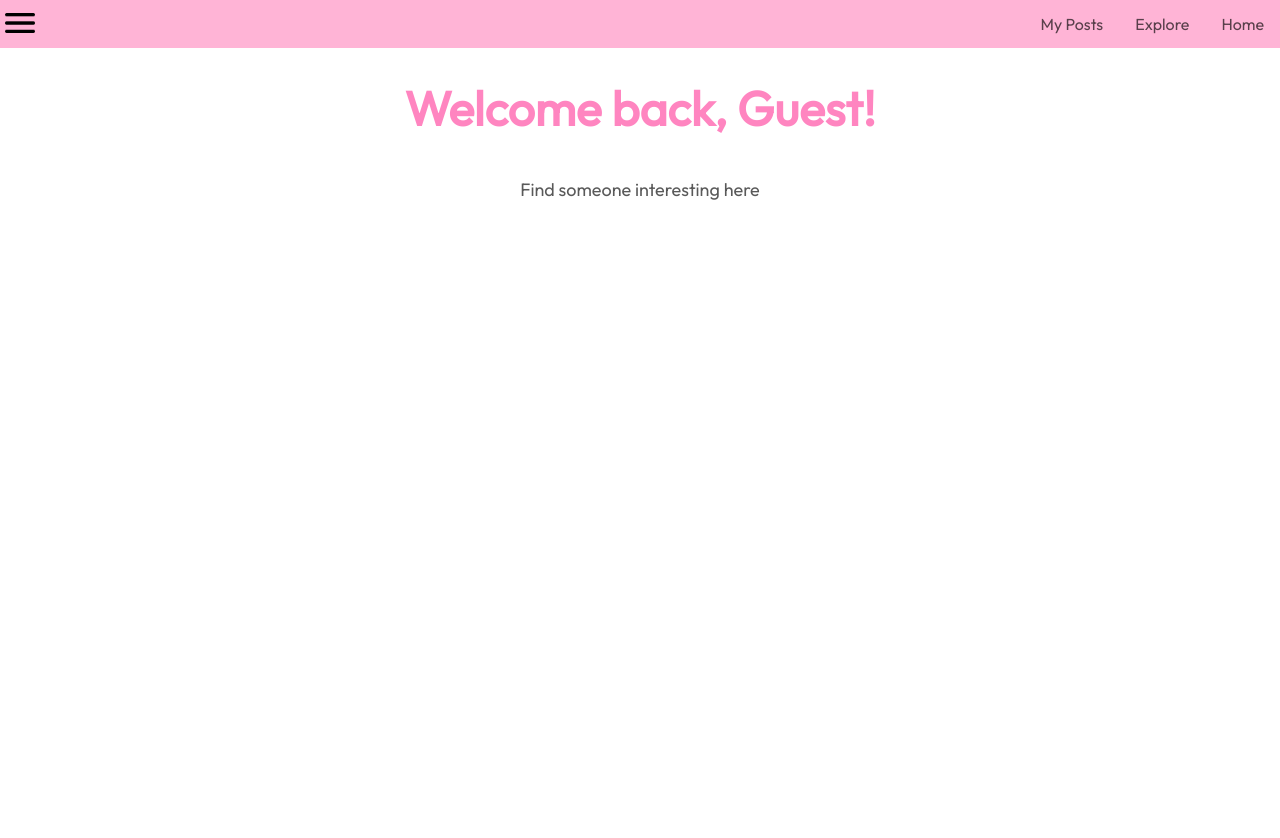
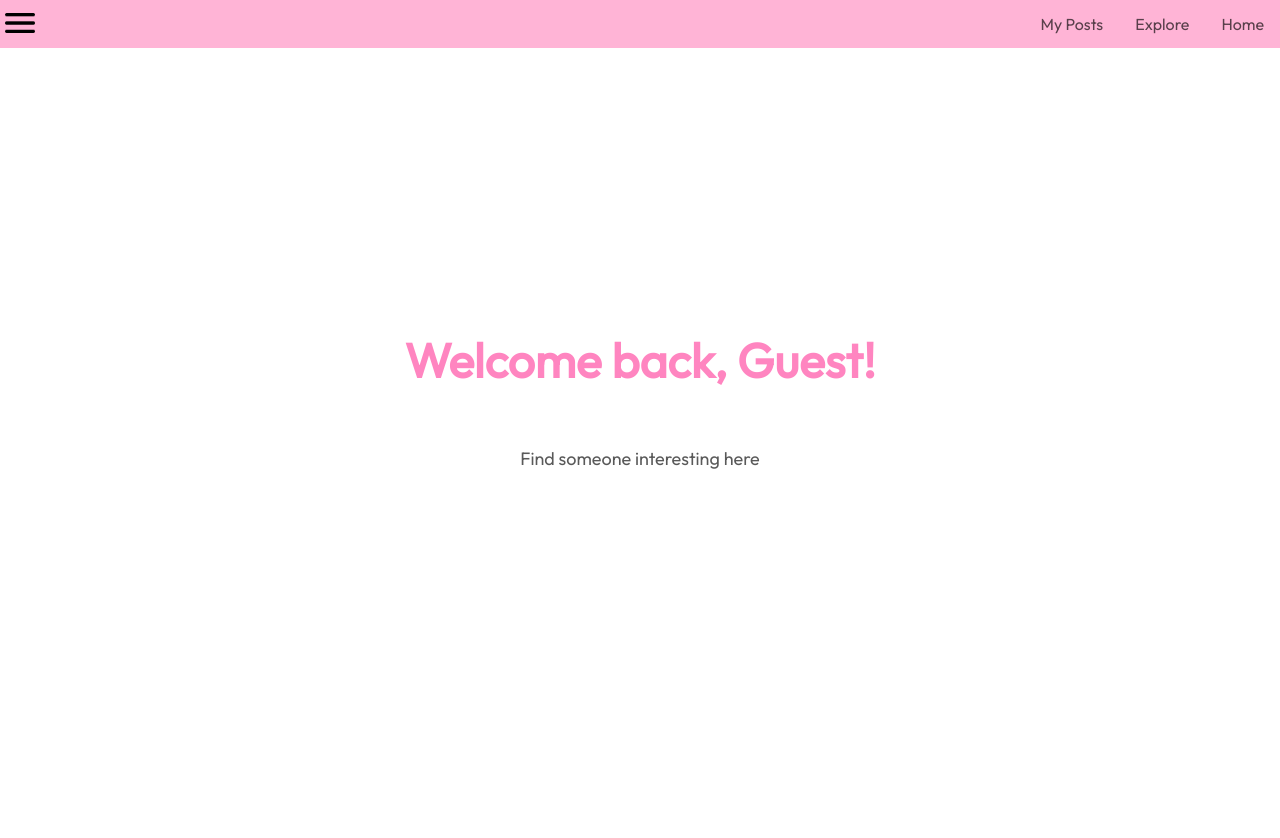
Before and after one commit to leoli33/CSE312_666, a Flask app: page / in a window 1280 px wide. After the commit the page ends 469 px from the top, so only its background shows below. Run offline with Flask 3, Linux system fonts and the light colour scheme.

Commit message:
center the profile page

```diff
--- a/static/css/styles.css
+++ b/static/css/styles.css
@@ -53,14 +53,20 @@ body {
 }
 
 .container {
+    display: flex;
+    flex-direction: column;
     width: 70vw;
+    align-items: center;
+    justify-content: center;
     place-items: center;
     overflow: hidden;
     overflow-y: auto;
     padding-top: 38px;
-    height: 100vh;
+    height: calc(100vh - 60px);
     margin: 0 auto;
+    box-sizing: border-box;
 }
+
 
 .profile-picccc {
     border-radius: 50%;
```
